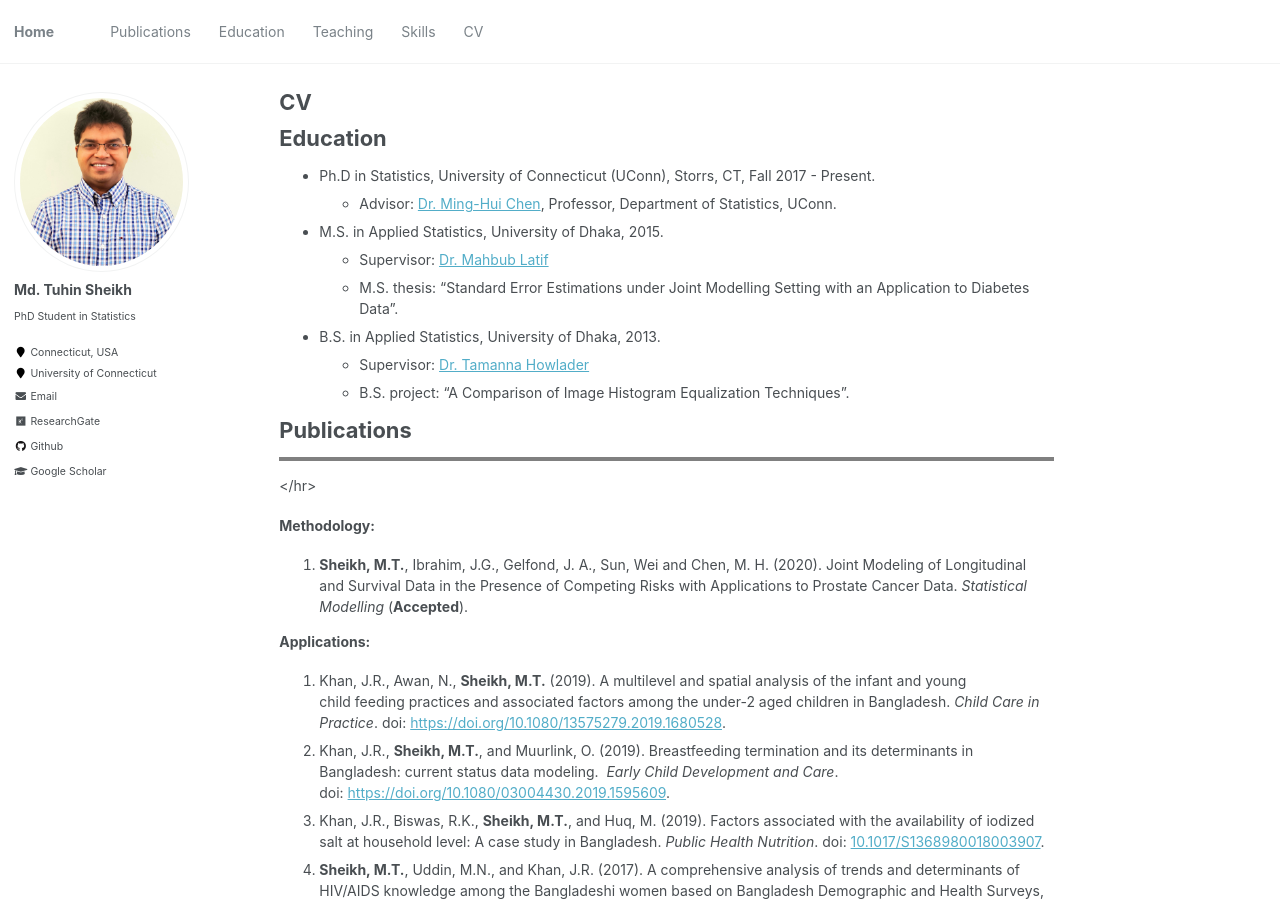
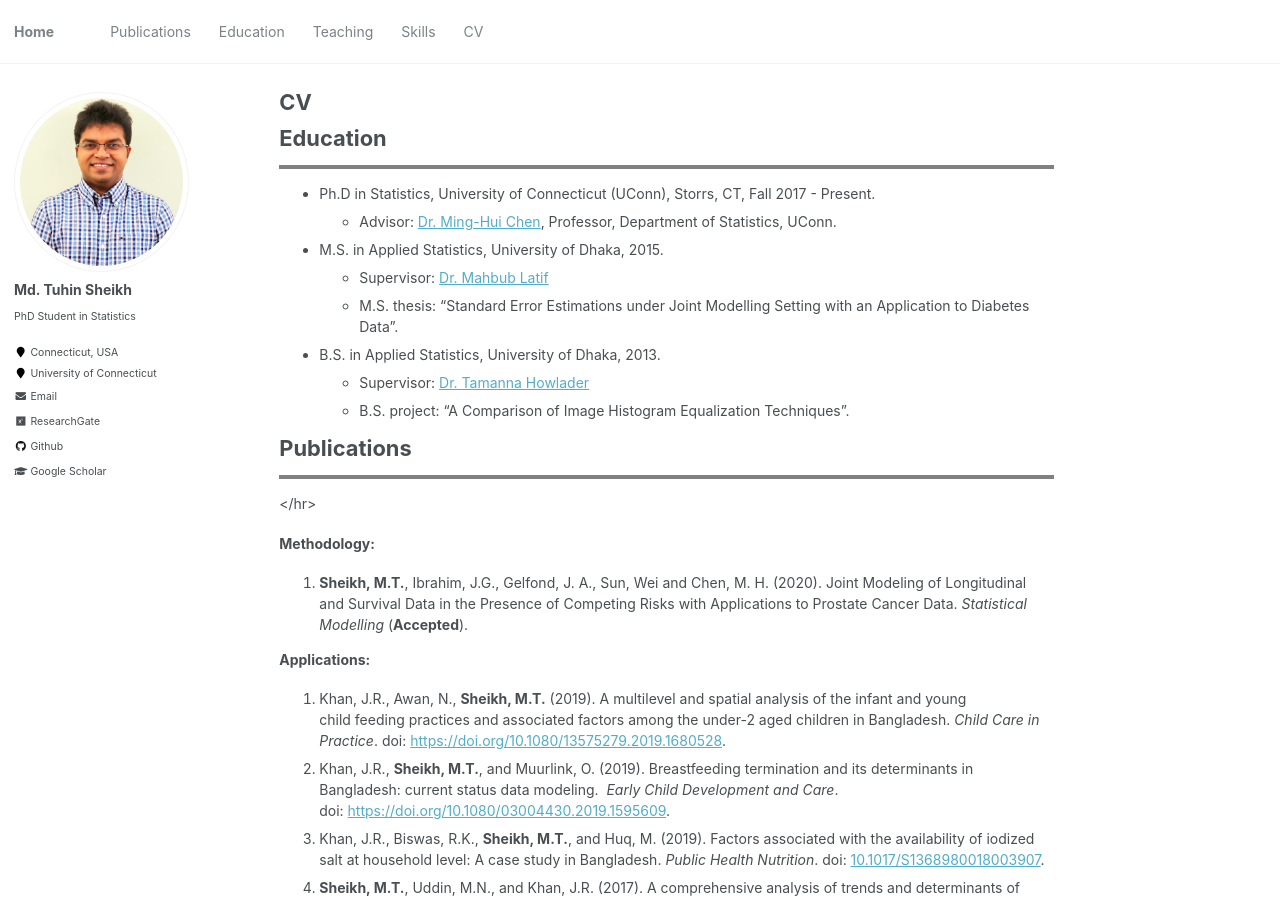
Before and after one commit to mdtuhinsheikh/mdtuhinsheikh.github.io, a Jekyll site: the page built from _pages/cv.md, in a window 1280 px wide and 900 px high. Built offline with Jekyll 4.4.1, drawn with Linux system fonts in a browser that asks for light colours; formulas are drawn with MathJax 3.

Commit message:
Update cv.md

```diff
--- a/_pages/cv.md
+++ b/_pages/cv.md
@@ -9,7 +9,9 @@ redirect_from:
 {% include base_path %}
 
 
-# Education
+Education
+======
+<hr style="border:2px solid gray">
 
 * Ph.D in Statistics, University of Connecticut (UConn), Storrs, CT, Fall 2017 - Present.
   - Advisor: [Dr. Ming-Hui Chen](https://stat.uconn.edu/ming-hui-chen/),
```
